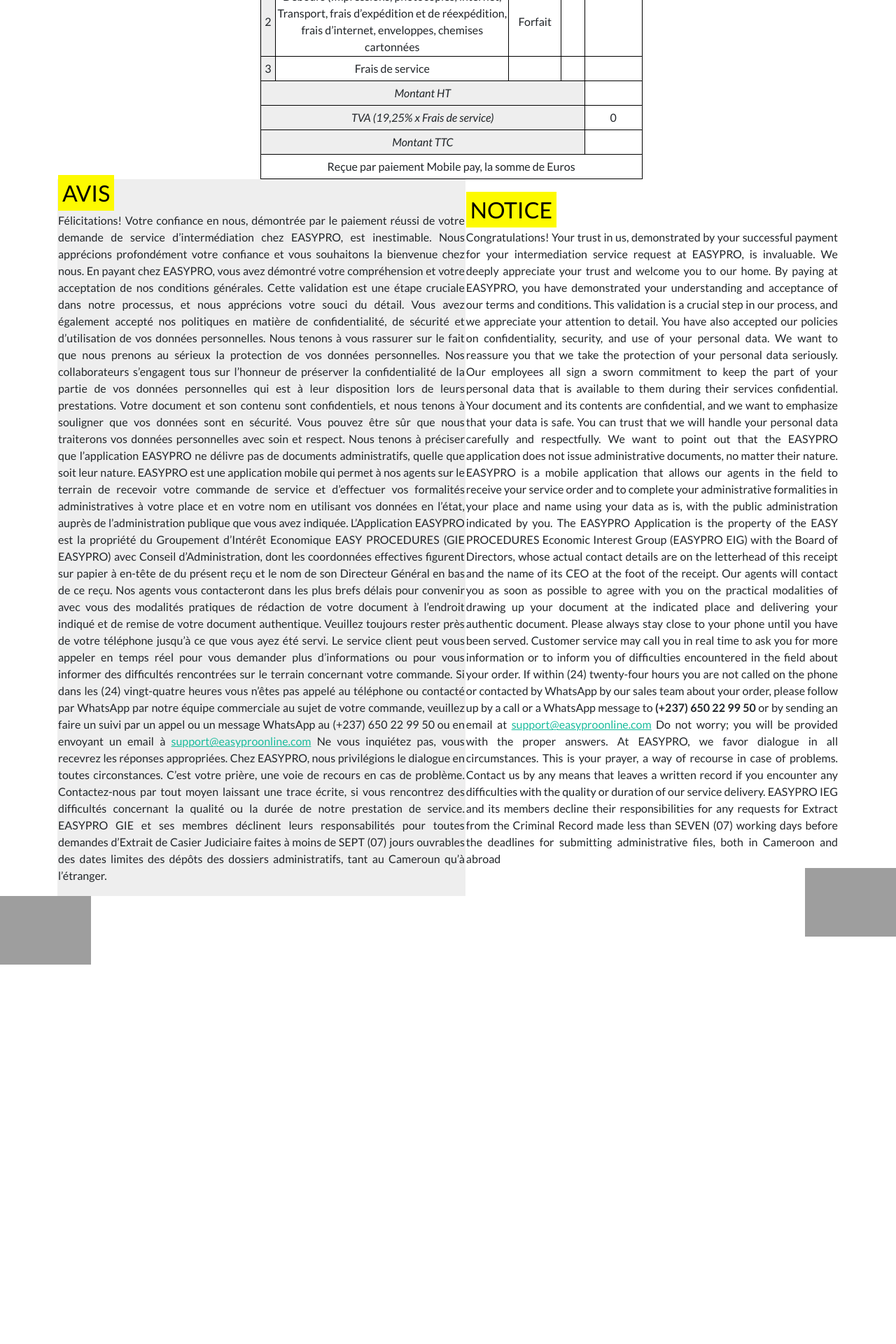
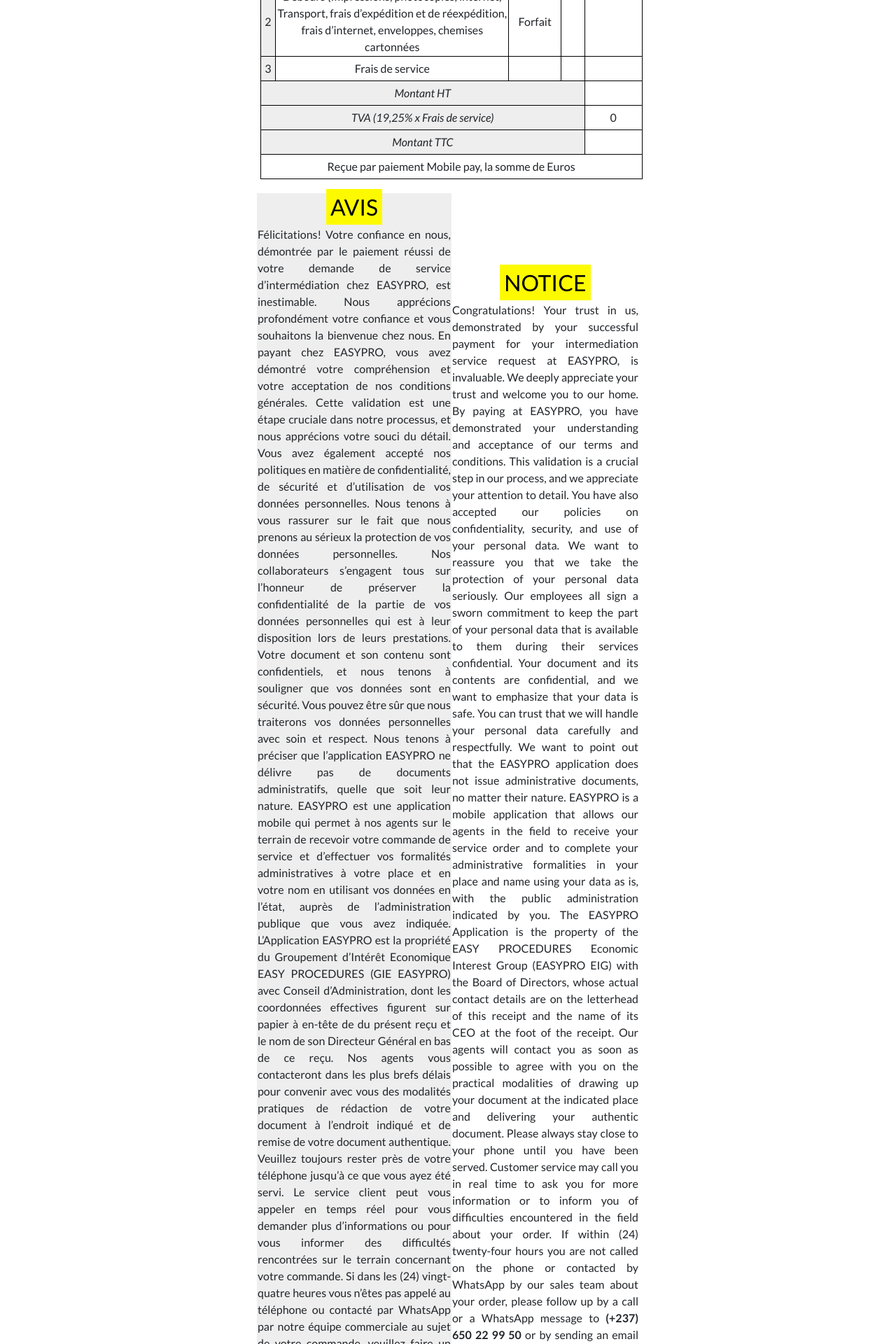
Before and after one commit to adigxs/easypro237, a Django app: template request/templates/receipt.html in a window 1280 px wide. Shown: the part 509-2429 px from the top of the page at 70% size. Before the commit the page ends 1887 px from the top, so only its background shows below. Run offline with Django 3.2, Linux system fonts and the light colour scheme; the template is opened without the code that fills it, so the values that code supplies are empty; some libraries are stand-ins or nearby versions; grey boxes are pictures that could not be loaded.

Commit message:
Update receipt file.

```diff
--- a/request/templates/receipt.html
+++ b/request/templates/receipt.html
@@ -141,7 +141,9 @@
                     </table>
                 </div>
             </div>
-            <table id="notices" style="border-style: none">
+            <div class="container-fluid" style="float: none; text-align: center; margin-top: 20px">
+                <div class="col-sm-6 text-center" style="display: inline-block">
+                    <table id="notices" style="border-style: none">
                 <tr style="border-style: none">
                     <td style="border-style: none">
                         <h3><mark style="background-color: #fdfa00">AVIS</mark></h3>
@@ -169,6 +171,9 @@
                     </td>
                 </tr>
             </table>
+                </div>
+            </div>
+
         </div>
         <footer>
             <div style="text-align: center">
```
